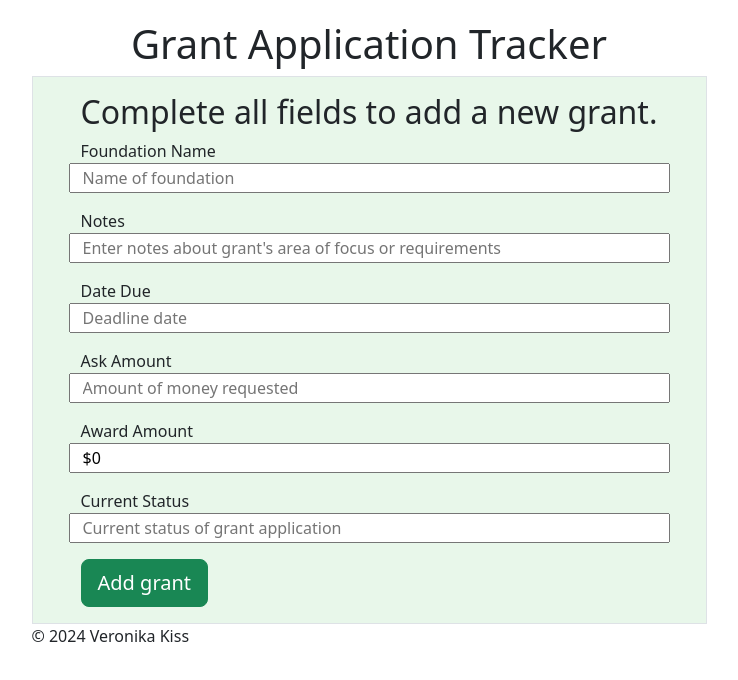
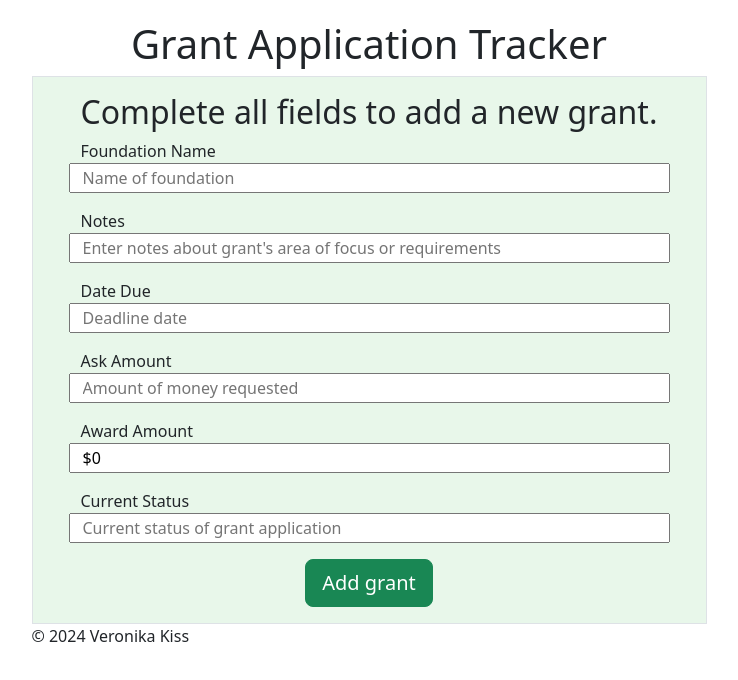
Before and after one commit to vmkiss/grant-app-tracker, a React (Create React App) app in the folder app/frontend/: page /create in a window 1280 px wide. Shown: the top 680 px of the page, without its empty margins (271-1009 px from the left). Built offline with nearby package versions, Linux system fonts and the light colour scheme.

Commit message:
center add and edit grant buttons on respectie pages

```diff
--- a/app/frontend/src/pages/AddGrantPage.js
+++ b/app/frontend/src/pages/AddGrantPage.js
@@ -90,6 +90,7 @@ export const AddGrantPage = () => {
                             onChange={e => setCurrStatus(e.target.value)}
                             id="status"/>
                     </div>
+                    <div class="d-flex justify-content-center">
                         <label for="submit">
                         <button
                             class="btn btn-success btn-lg"
@@ -98,6 +99,7 @@ export const AddGrantPage = () => {
                             id="submit"
                         >Add grant</button>
                         </label>
+                    </div>
                 </fieldset>
             </form>
         </div>
--- a/app/frontend/src/pages/EditGrantPage.js
+++ b/app/frontend/src/pages/EditGrantPage.js
@@ -94,6 +94,7 @@ export const EditGrantPage = ({ grantToEdit }) => {
                             onChange={e => setCurrStatus(e.target.value)}
                             id="status"/>
                     </div>
+                    <div class="d-flex justify-content-center">
                         <label for="submit">
                         <button
                             class="btn btn-success btn-lg mb-3"
@@ -101,6 +102,7 @@ export const EditGrantPage = ({ grantToEdit }) => {
                             id="submit"
                         >Save updates</button>
                         </label>
+                    </div>
                 </fieldset>
             </form>
             </div>
```
Lines whose indentation alone changed are shown as unchanged.
